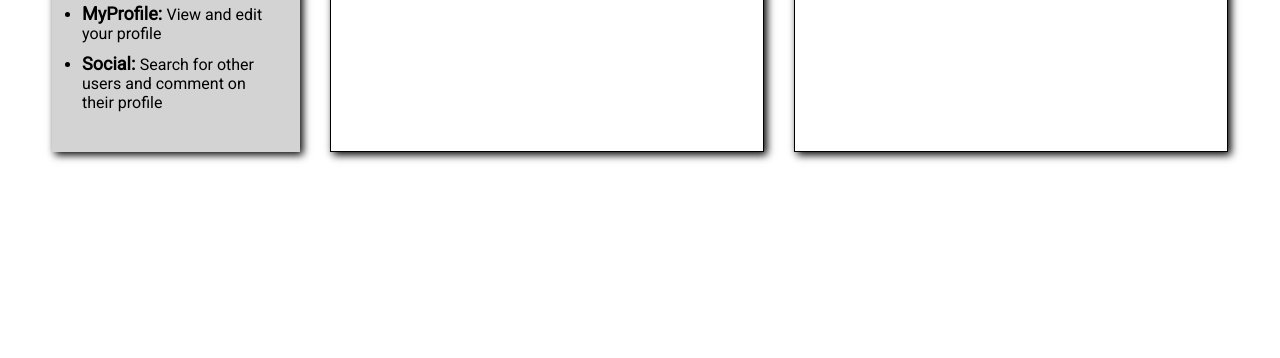
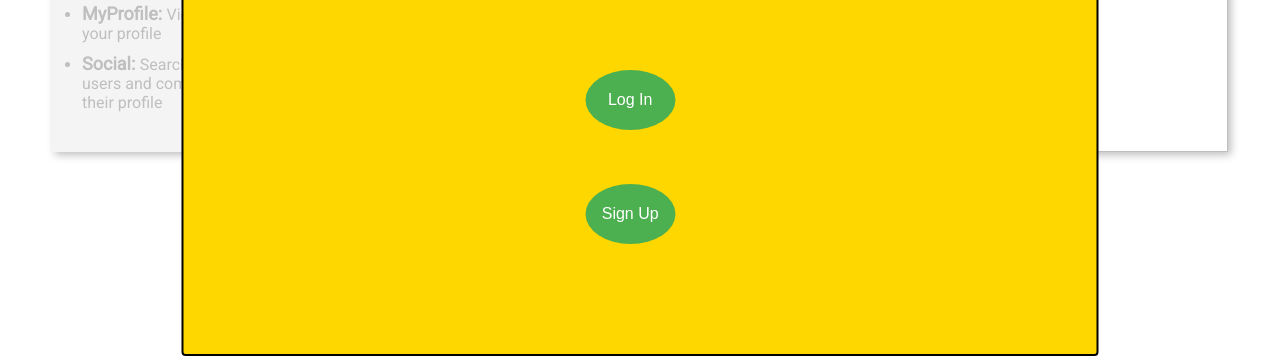
Before and after one commit to dls197/StockApp, a React (Create React App) app in the folder marketview/: page / in a window 1280 px wide. Shown: the part 330-688 px from the top of the page. Built offline with nearby package versions, Linux system fonts and the light colour scheme; no server answers.

Commit message:
just set welcome modal to true. u can disable if needed in app

```diff
--- a/marketview/src/App.js
+++ b/marketview/src/App.js
@@ -14,7 +14,7 @@ function App() {
   const [username, setUsername] = useState("")
   const [password, setPassword] = useState("")
   const [newsData, setNewsData] = useState([]) //variable to store newsData
-  const [showWelcomeModal, setShowWelcomeModal] = useState(false)
+  const [showWelcomeModal, setShowWelcomeModal] = useState(true)
   const [searchTerm, setSearchTerm] = useState("") //the ticker symbol they search for
   const [xValues, setXValues] = useState([]) //dates fetched from api
   const [yValues, setYValues] = useState([]) //prices fetched from api
```
